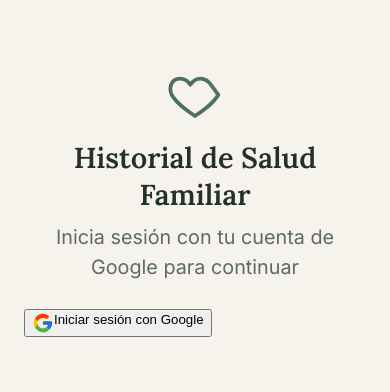
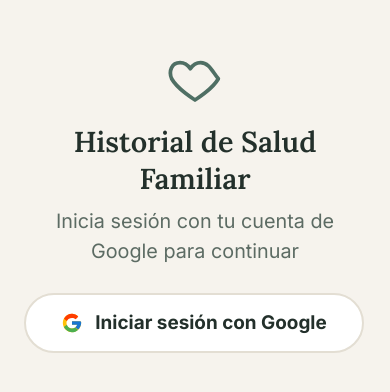
Before and after one commit to Angarita86/historial-salud-familiar, a plain HTML site: page index.html in a window 390 px wide. Shown: the part 220-612 px from the top of the page. Drawn offline with Linux system fonts and the light colour scheme.

Commit message:
Update estilos.css

```diff
--- a/css/estilos.css
+++ b/css/estilos.css
@@ -83,6 +83,24 @@
 #botonGoogleSignIn {
   display: flex;
   justify-content: center;
+}
+
+.boton-google {
+  display: inline-flex;
+  align-items: center;
+  justify-content: center;
+  gap: 12px;
+  background: var(--color-superficie);
+  border: 2px solid var(--color-borde);
+  border-radius: 999px;
+  padding: 16px 26px;
+  font-family: 'Inter', sans-serif;
+  font-size: 1.05rem;
+  font-weight: 700;
+  color: var(--color-tinta);
+  min-height: 60px;
+  width: 100%;
+  max-width: 340px;
 }
 
 .encabezado {
@@ -360,3 +378,15 @@
   color: var(--color-salvia);
   background: var(--color-salvia-suave);
 }
+
+/* En pantallas angostas, el botón de una toma baja a su propia línea
+   para no montarse sobre el nombre del medicamento. */
+@media (max-width: 420px) {
+  .tarjeta--toma {
+    flex-wrap: wrap;
+  }
+  .tarjeta--toma .tarjeta__accion {
+    flex: 1 1 100%;
+    margin-top: 10px;
+  }
+}
```
